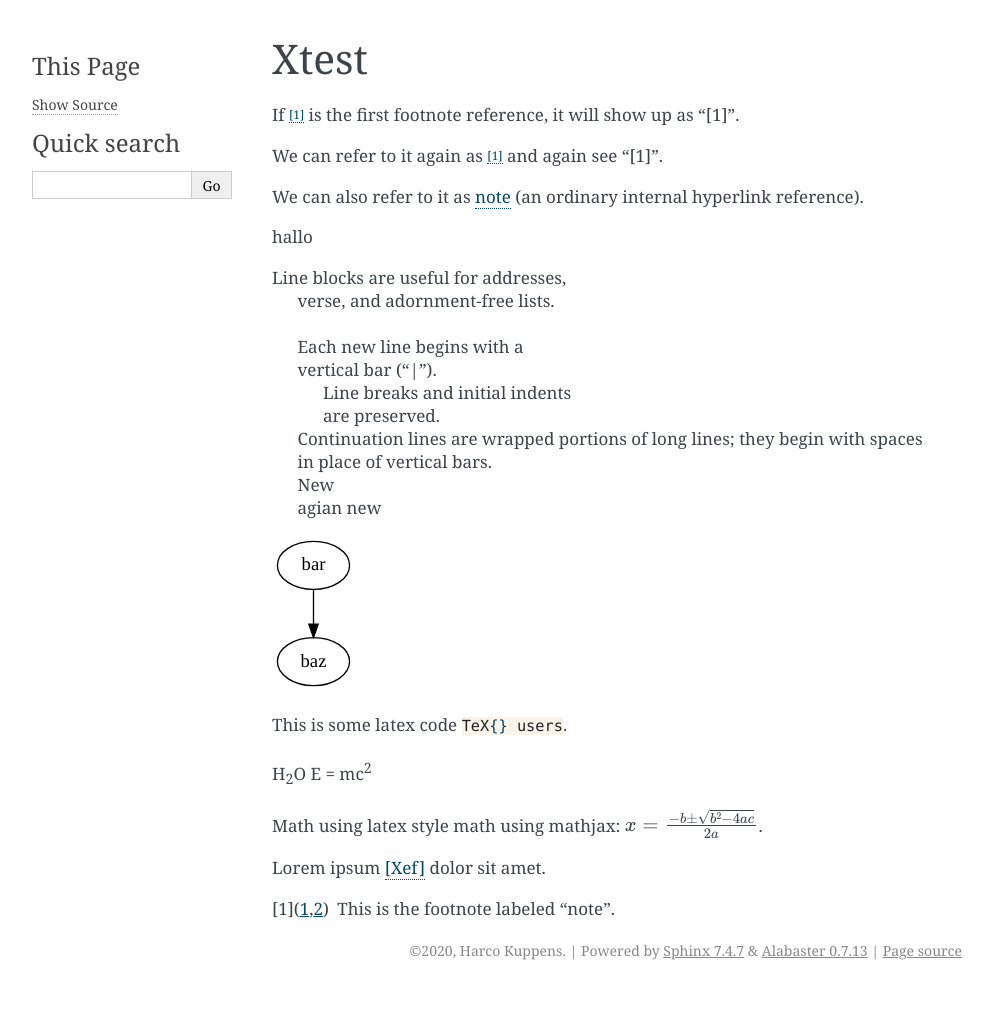
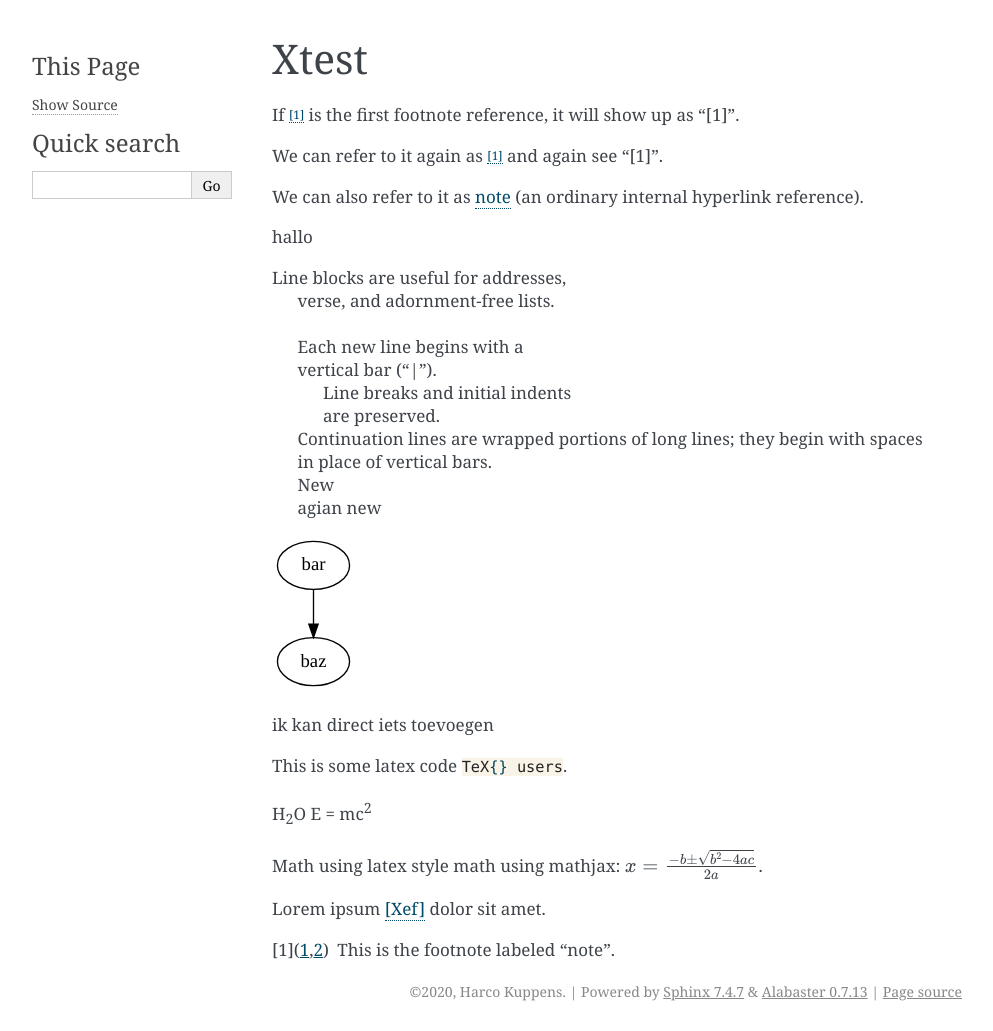
Before and after one commit to harcokuppens/continuous_publishing, a Sphinx documentation site: the page built from source/xtest.rst, in a window 1280 px wide. Shown: the whole page, without its empty margins (148-1141 px from the left). Built offline with Sphinx 7.4.7, drawn with Linux system fonts in a browser that asks for light colours; the version number could not be read and is left out; before the commit the page ends 990 px from its top, so only the background shows below that.

Commit message:
Update xtest.rst

```diff
--- a/source/xtest.rst
+++ b/source/xtest.rst
@@ -38,6 +38,8 @@ hyperlink reference).
    }
 
 
+ik kan direct iets toevoegen
+
 .. role:: latex(code)
    :language: latex
 
```
